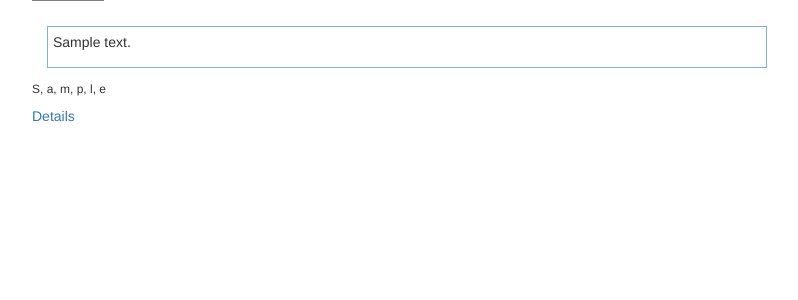
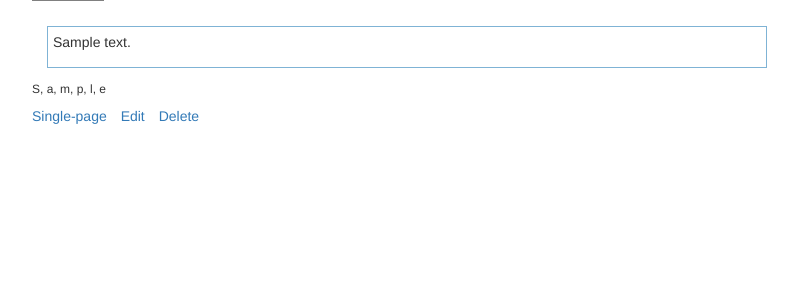
Before and after one commit to nmusaelian-rally/thingsdb, a Flask app: template templates/results.html in a window 1280 px wide. Shown: the part 177-477 px from the top of the page, without its empty margins (38-836 px from the left). Run offline with Flask 2, Linux system fonts and the light colour scheme; the template is opened without the code that fills it: values that come from a table or form of the project are taken from there, others are empty; tables that the repository leaves empty hold one stand-in row (values such as "Sample post"); some libraries are stand-ins or nearby versions.

Commit message:
added Edit and Delete links to page view

```diff
--- a/templates/index.html
+++ b/templates/index.html
@@ -22,7 +22,11 @@
                     <h4 class="blog-post-title">{{ thing.title }}</h4>
                     <div class="txt-div">{{ thing.text | markdown }}</div>
                     <p class="date-style">{{ thing.date }}</p>
-                    <a href="{{ url_for('show',   id=thing.id) }}">Details</a>
+                    <ul class="list-inline">
+                        <li class="list-inline-item"><a href="{{ url_for('show',   id=thing.id) }}">Single-page</a></li>
+                        <li class="list-inline-item"><a href="{{ url_for('edit',   id=thing.id) }}">Edit</a></li>
+                        <li class="list-inline-item"><a href="{{ url_for('delete', id=thing.id) }}">Delete</a></li>
+                    </ul>
                 </div><!-- blog-post-->
                 {% endfor %}
             </div><!-- blog-main-->
--- a/templates/results.html
+++ b/templates/results.html
@@ -23,7 +23,12 @@
                     <p class="date-style">{{ thing.date }}</p>
                     <div class="txt-div">{{ thing.text | markdown }}</div>
                     <h6 class="blog-post-footer">{{', '.join(thing.tags)}}</h6>
-                    <a href="{{ url_for('show',   id=thing.id) }}">Details</a>
+                    <!--a href="{{ url_for('show',   id=thing.id) }}">Details</a-->
+                    <ul class="list-inline">
+                        <li class="list-inline-item"><a href="{{ url_for('show',   id=thing.id) }}">Single-page</a></li>
+                        <li class="list-inline-item"><a href="{{ url_for('edit',   id=thing.id) }}">Edit</a></li>
+                        <li class="list-inline-item"><a href="{{ url_for('delete', id=thing.id) }}">Delete</a></li>
+                    </ul>
                 </div>
                 {% endfor %}
             </div>
--- a/templates/view.html
+++ b/templates/view.html
@@ -24,7 +24,11 @@
                           <p class="date-style">{{ thing.date }}</p>
                           <div class="txt-div">{{ thing.text | markdown }}</div>
                           <h6 class="blog-post-footer">{{', '.join(thing.tags)}}</h6>
-                          <a href="{{ url_for('show',   id=thing.id) }}">Details</a>
+                          <ul class="list-inline">
+                             <li class="list-inline-item"><a href="{{ url_for('show',   id=thing.id) }}">Single-page</a></li>
+                             <li class="list-inline-item"><a href="{{ url_for('edit',   id=thing.id) }}">Edit</a></li>
+                             <li class="list-inline-item"><a href="{{ url_for('delete', id=thing.id) }}">Delete</a></li>
+                          </ul>
                       </div>
                   {% endfor %}
               </div>
```
